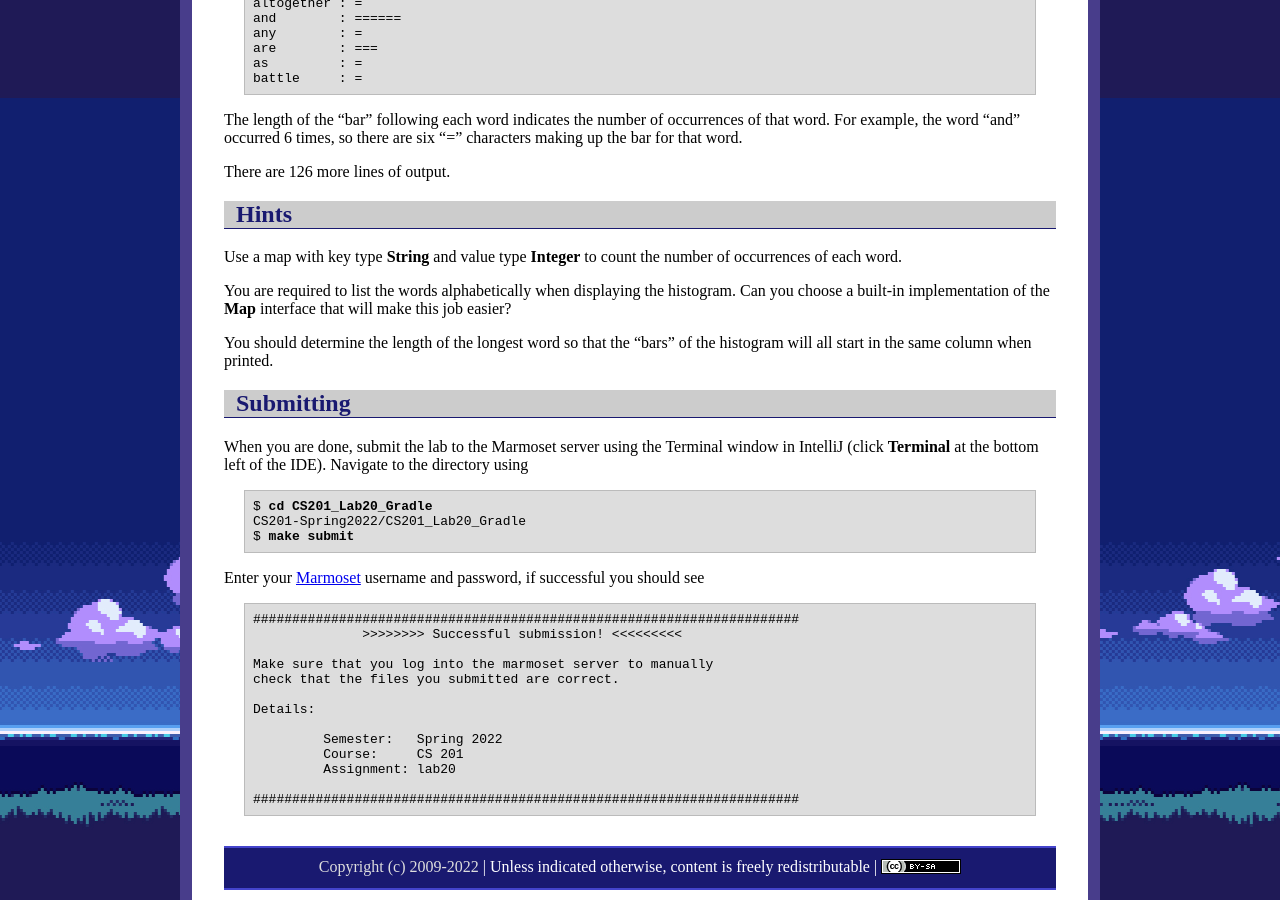
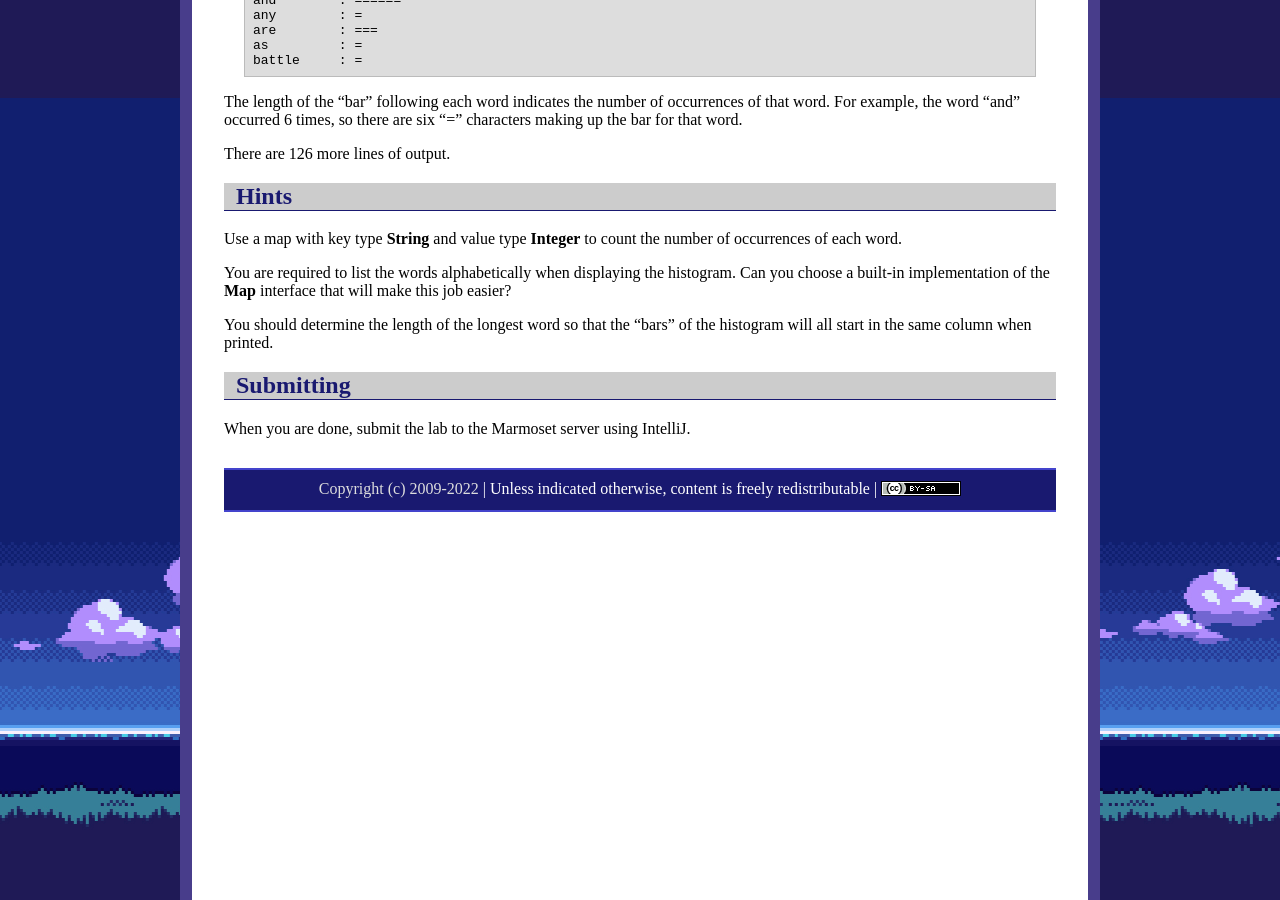
Before and after one commit to ycpcs/cs201-fall2026, a Jekyll site: the page built from labs/lab20.md, in a window 1280 px wide and 900 px high, scrolled down 802 px. Built offline with Jekyll 4.4.1, drawn with Linux system fonts in a browser that asks for light colours; some of the changed text lies outside the part shown.

Commit message:
Update lab20.md

```diff
--- a/labs/lab20.md
+++ b/labs/lab20.md
@@ -5,11 +5,11 @@ title: "Lab 20: Word Count"
 
 ## Getting Started
 
-Download [CS201\_Lab20\_Gradle.zip](CS201_Lab20_Gradle.zip). Copy and extract the zip file into your **CS201-Spring2022** directory. Import it into your **CS201-Spring2022** IntelliJ project using
+Download [CS201\_Lab20\_Gradle.zip](CS201_Lab20_Gradle.zip). Copy and extract the zip file into your **CS201-Fall2026** directory. Import it into your **CS201-Fall2026** IntelliJ project using
 
-> **File&rarr;New&rarr;Module from Existing Sources...**
+> **Open**
 
-Select the **CS201\_Lab20\_Gradle** directory and in the **Import Module** dialog select **Import module from external model&rarr;Gradle** and click **Finish**.
+Select the **CS201\_Lab20\_Gradle** directory and click **Select Folder**.
 
 You should see a project called **CS201\_Lab20\_Gradle** in the Project window.
 
@@ -64,28 +64,4 @@ You should determine the length of the longest word so that the "bars" of the hi
 
 ## Submitting
 
-When you are done, submit the lab to the Marmoset server using the Terminal window in IntelliJ (click **Terminal** at the bottom left of the IDE). Navigate to the directory using
-
-<pre>
-$ <b>cd CS201_Lab20_Gradle</b>
-CS201-Spring2022/CS201_Lab20_Gradle
-$ <b>make submit</b>
-</pre>
-
-Enter your [Marmoset](https://cs.ycp.edu/marmoset) username and password, if successful you should see
-
-<pre>
-######################################################################
-              >>>>>>>> Successful submission! <<<<<<<<<
-
-Make sure that you log into the marmoset server to manually
-check that the files you submitted are correct.
-
-Details:
-
-         Semester:   Spring 2022
-         Course:     CS 201
-         Assignment: lab20
-
-######################################################################
-</pre>
+When you are done, submit the lab to the Marmoset server using IntelliJ.
```
